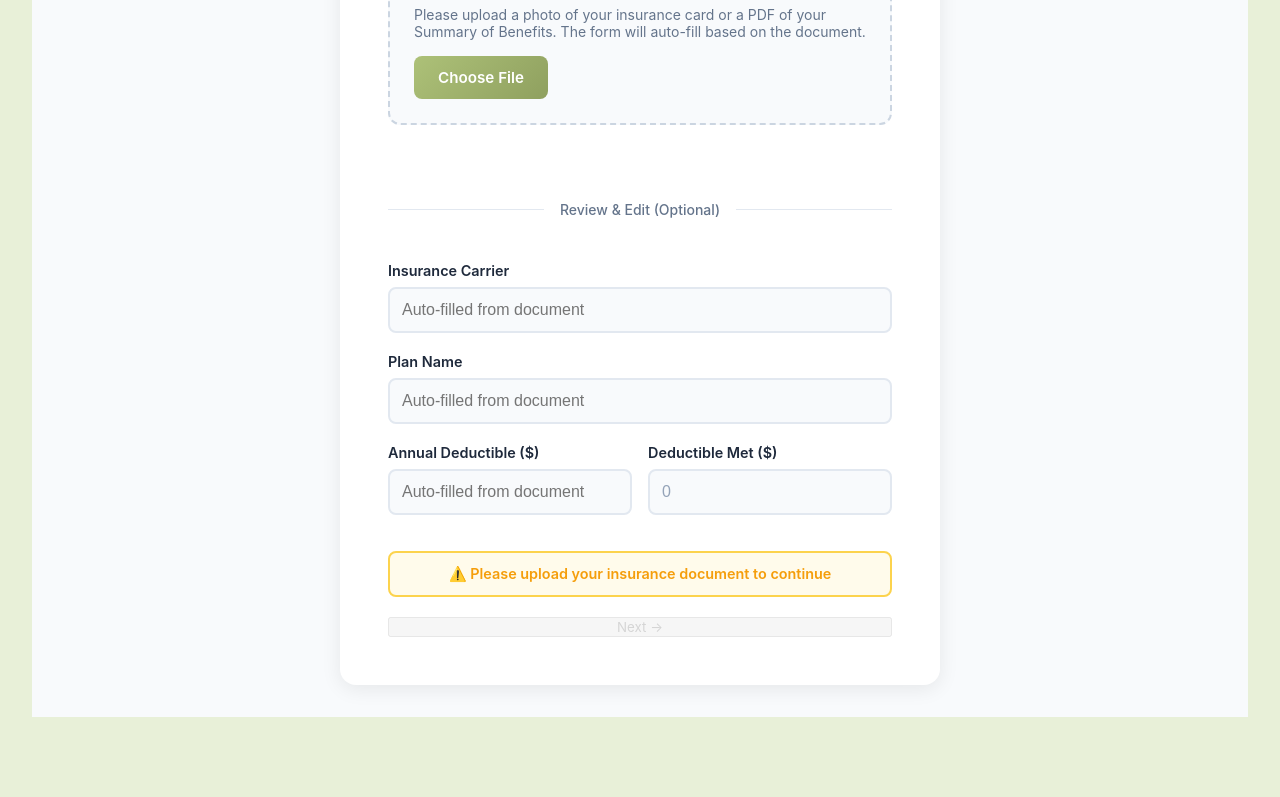
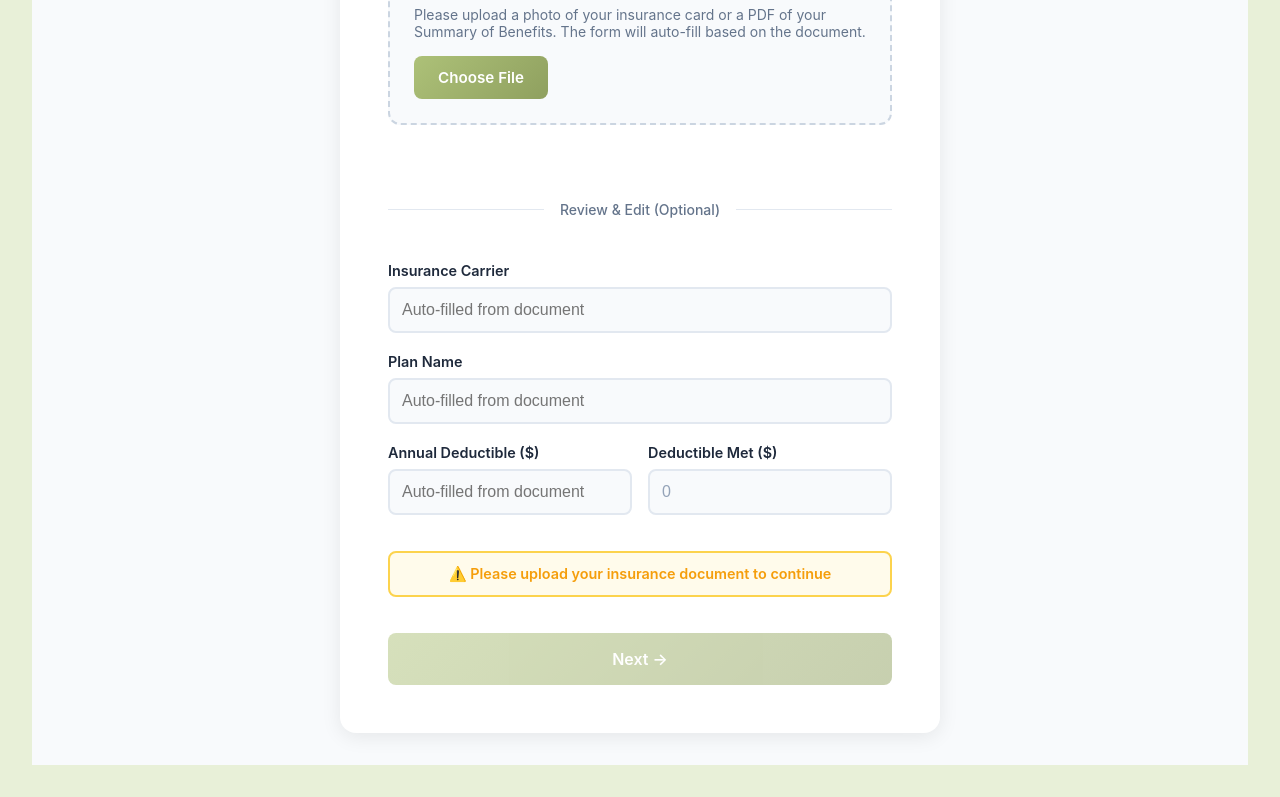
Before and after one commit to shrads-4/health-insurance-assistant, a Next.js app in the folder fertility-assistant/: page /onboarding in a window 1280 px wide. Shown: the part 399-1196 px from the top of the page. Before the commit the page ends 1148 px from the top, so only its background shows below. Built offline with nearby package versions, Linux system fonts and the light colour scheme; no server answers; the database is empty; sample sign-in values are in the browser's storage.

Commit message:
Fix: Add missing .nextButton styling

```diff
--- a/fertility-assistant/styles/Onboarding.module.css
+++ b/fertility-assistant/styles/Onboarding.module.css
@@ -338,6 +338,25 @@
   cursor: not-allowed;
 }
 
+.nextButton {
+  background: linear-gradient(135deg, #ADC178 0%, #8FA05F 100%);
+  color: white;
+  border: none;
+  padding: 1rem;
+  border-radius: 8px;
+  font-size: 1rem;
+  font-weight: 600;
+  cursor: pointer;
+  transition: transform 0.2s, box-shadow 0.2s;
+  margin-top: 1rem;
+  width: 100%;
+}
+
+.nextButton:hover:not(:disabled) {
+  transform: translateY(-2px);
+  box-shadow: 0 5px 15px rgba(139, 195, 74, 0.4);
+}
+
 .nextButton:disabled {
   opacity: 0.5;
   cursor: not-allowed;
```
